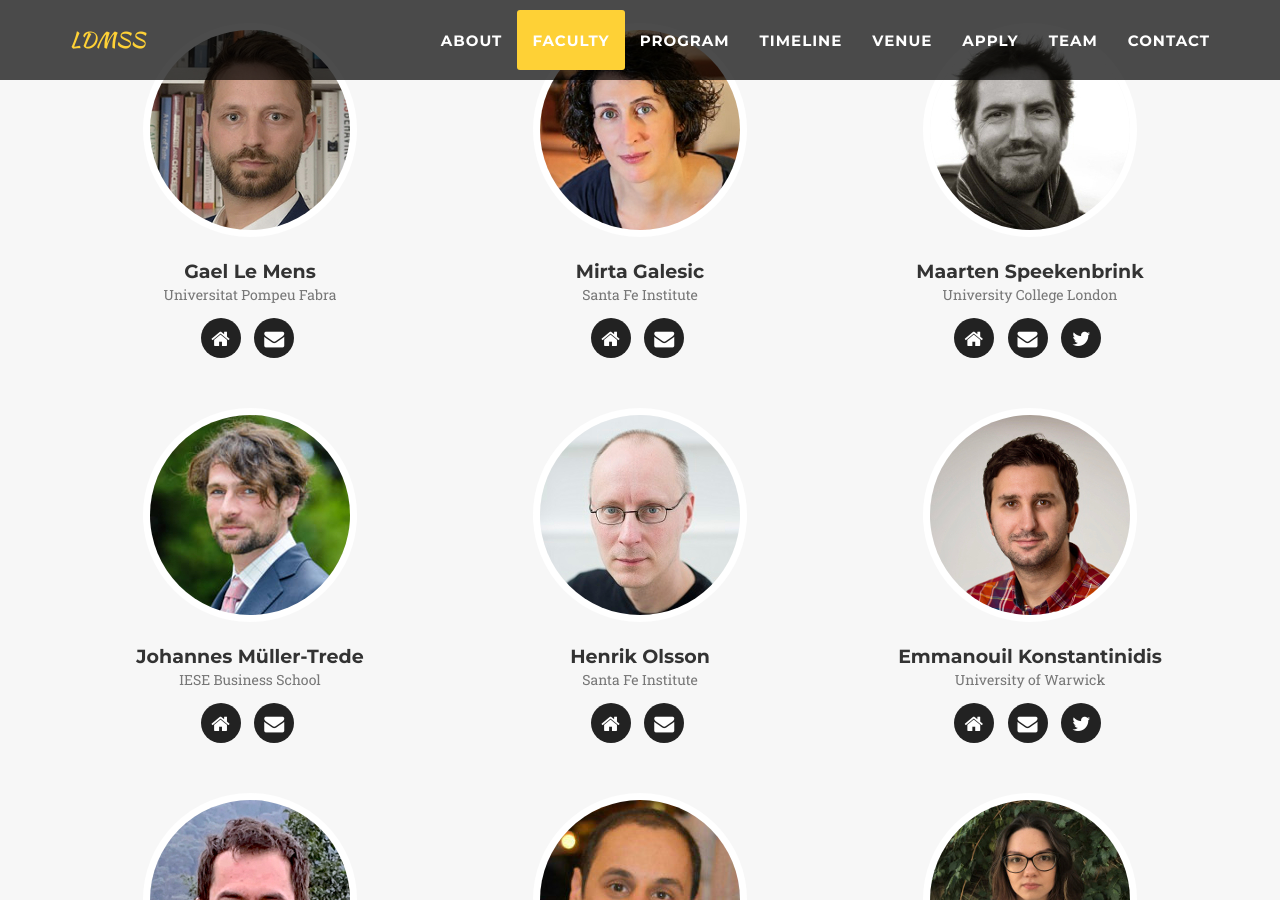
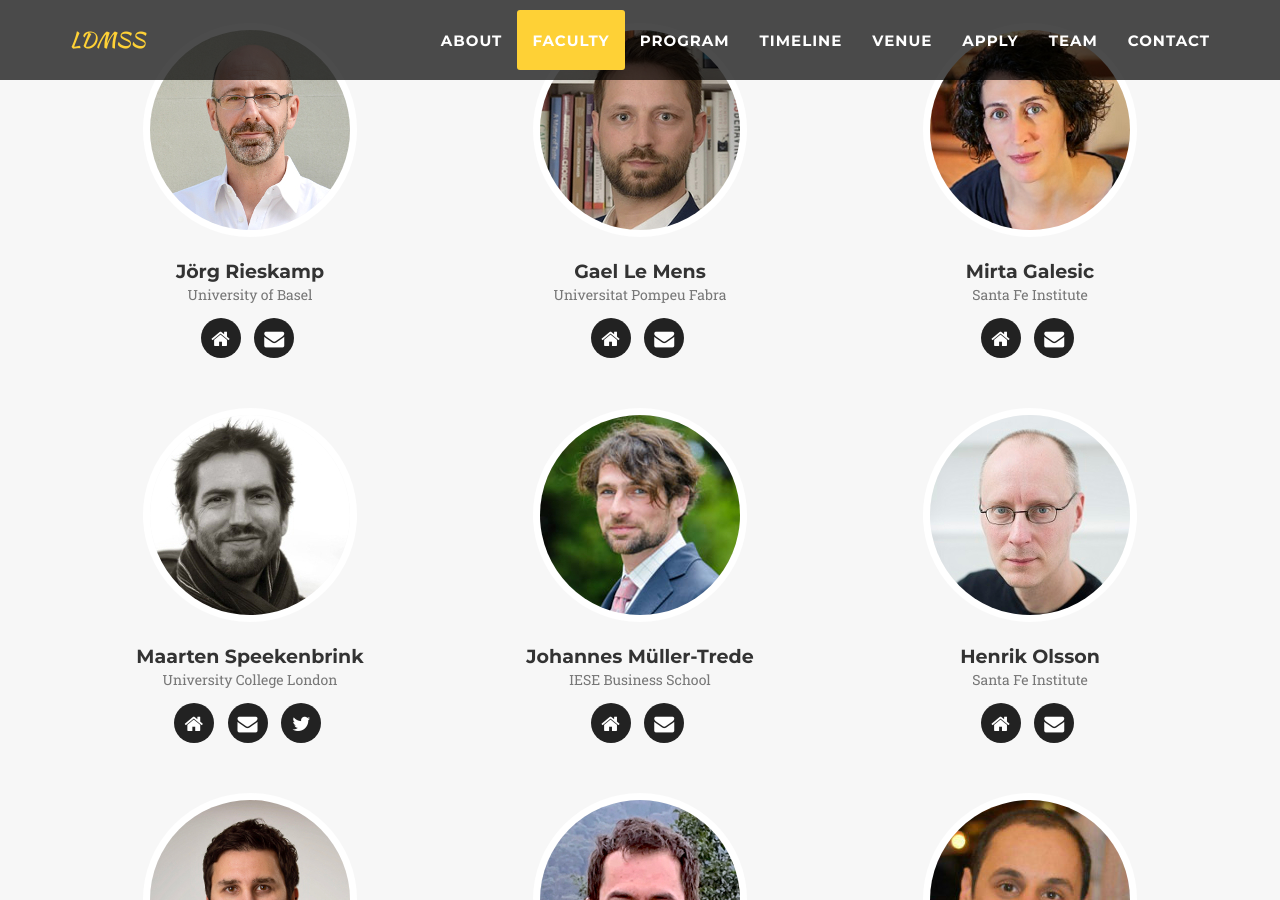
Before and after one commit to ldmss/ldmss.github.io, a Jekyll site: the page built from index.html, in a window 1280 px wide and 900 px high, scrolled down 2019 px. Built offline with Jekyll 4.4.1, drawn with Linux system fonts in a browser that asks for light colours; some web fonts are replaced; part of the change alters nothing that is shown.

Commit message:
added jorg rieskamp

```diff
--- a/_config.yml
+++ b/_config.yml
@@ -60,14 +60,14 @@ directors:
       url: mailto:gael.lemens@upf.edu
 
 faculty:
-# - name: Jörg Rieskamp
-#   pic: 13
-#   position: University of Basel
-#   social:
-#     - title: home
-#       url: https://psychologie.unibas.ch/de/personen/joerg-rieskamp/about-me/
-#     - title: envelope
-#       url: mailto:joerg.rieskamp@unibas.ch
+- name: Jörg Rieskamp
+  pic: 13
+  position: University of Basel
+  social:
+    - title: home
+      url: https://psychologie.unibas.ch/de/personen/joerg-rieskamp/about-me/
+    - title: envelope
+      url: mailto:joerg.rieskamp@unibas.ch
 - name: Gael Le Mens
   pic: 5
   position: Universitat Pompeu Fabra
```
